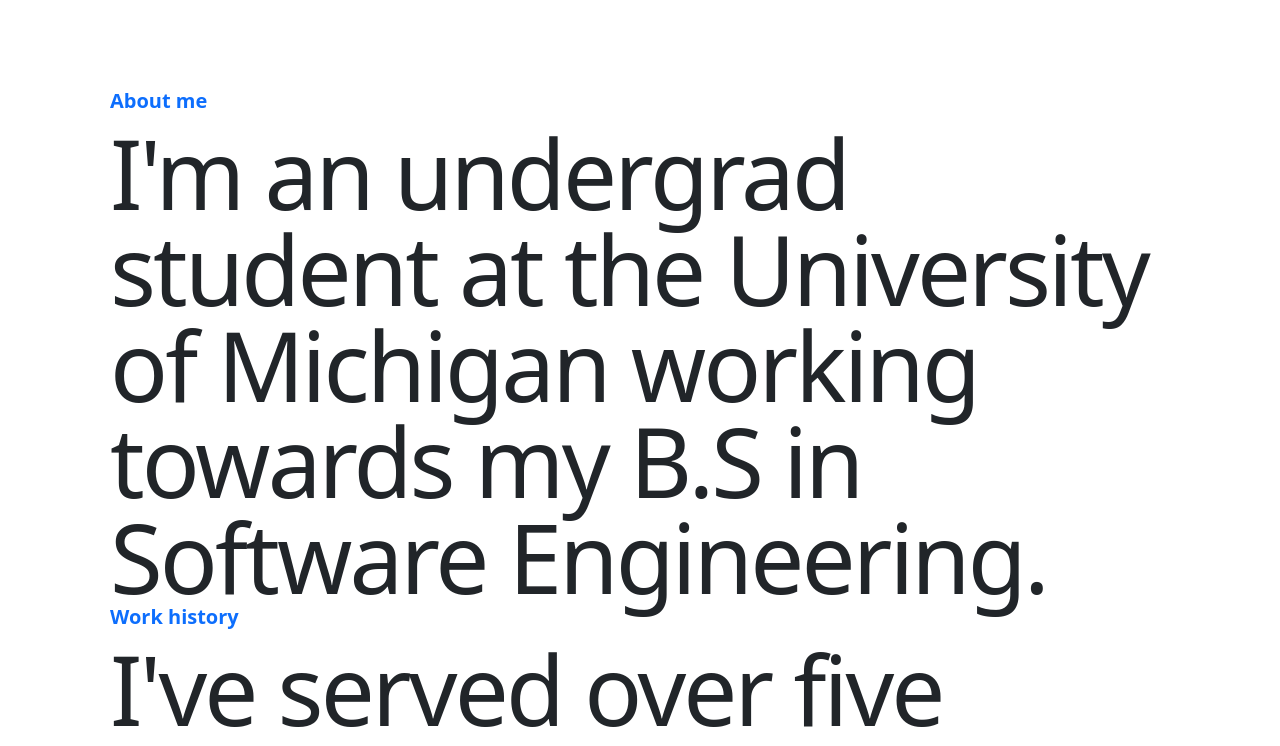
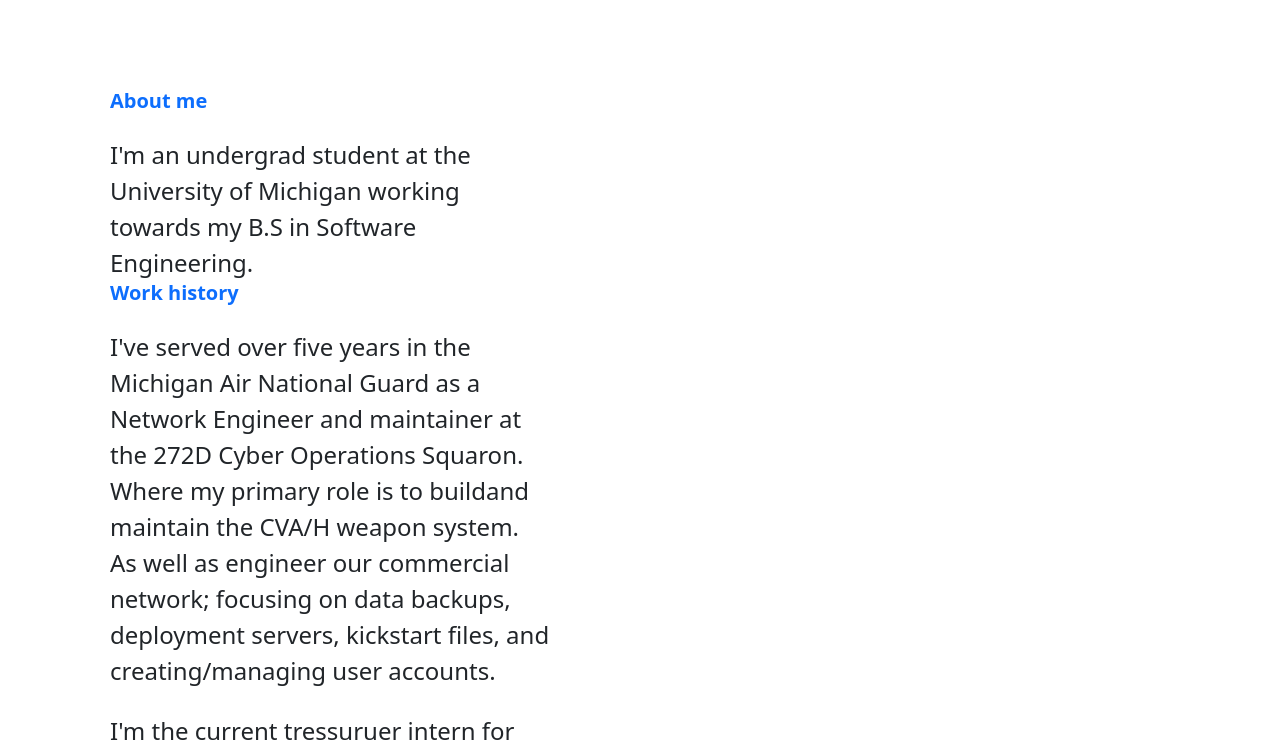
Before and after one commit to Aaron4554/web-portfolio, a React (Vite) app in the folder frontend/: page / in a window 1280 px wide. Shown: the part 760-1506 px from the top of the page. Built offline with nearby package versions, Linux system fonts and the light colour scheme.

Commit message:
Should fix the text size

```diff
--- a/frontend/src/components/Bio.css
+++ b/frontend/src/components/Bio.css
@@ -26,9 +26,7 @@
 }
 
 .bio__text {
-  margin: 0;
-  font-size: clamp(2.75rem, 10vw, 6rem);
-  font-weight: 400;
-  line-height: 1;
-  letter-spacing: -0.03em;
+  max-width: 32ch;
+  margin: 1.5rem 0 0;
+  font-size: clamp(1.1rem, 3vw, 1.5rem);
 }
```
